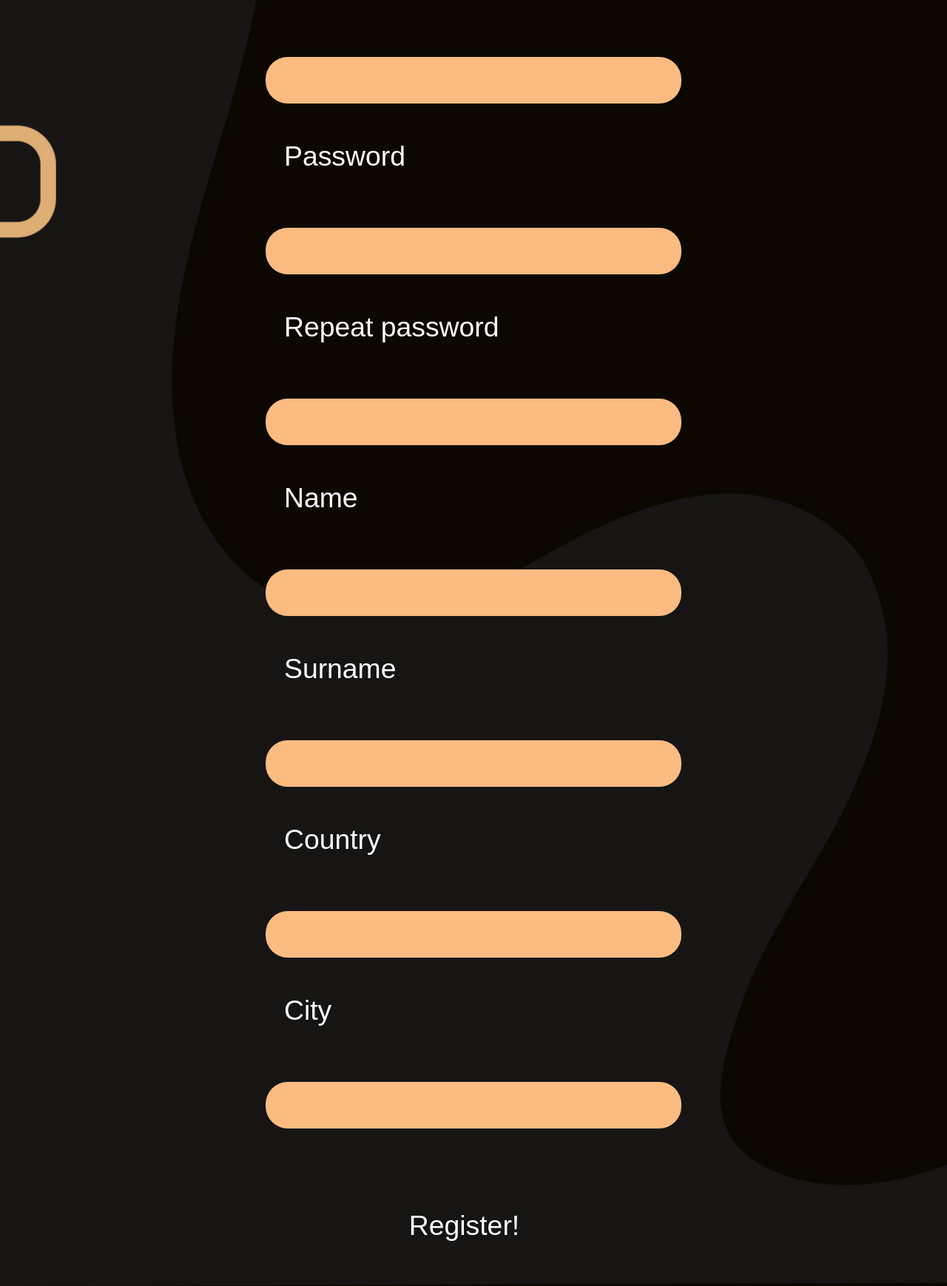
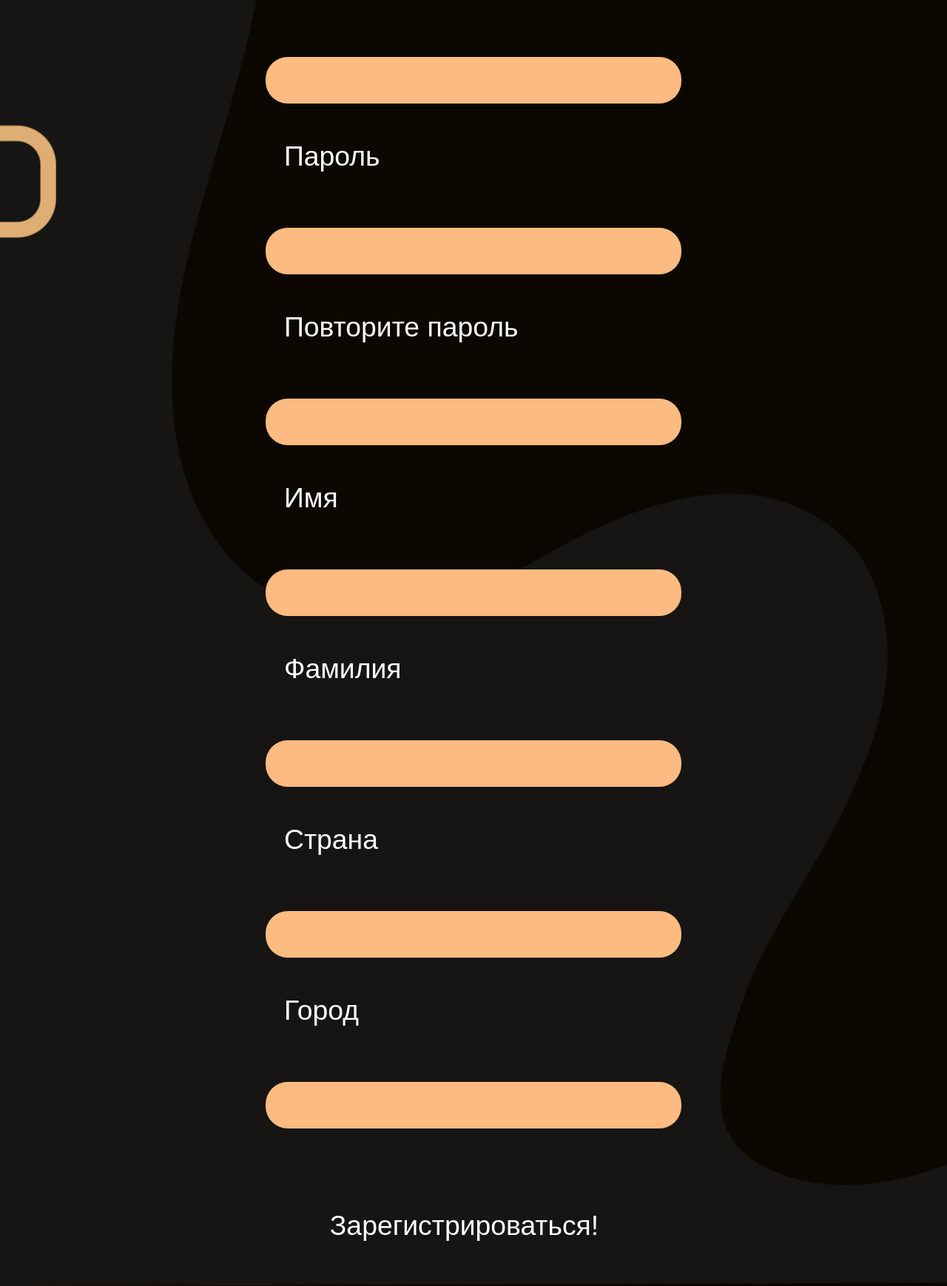
Before and after one commit to mihdenis85/psycho_test, a Flask app: page /register in a window 1280 px wide. Shown: the part 362-2101 px from the top of the page at 74% size. Run offline with Flask 2, Linux system fonts and the light colour scheme.

Commit message:
Fix small bugs

```diff
--- a/Project/forms/login_form.py
+++ b/Project/forms/login_form.py
@@ -5,5 +5,5 @@ from wtforms.validators import DataRequired
 
 class LoginForm(FlaskForm):
     email = TextField('E-mail', validators=[DataRequired()])
-    password = PasswordField('Password')
-    submit = SubmitField('Enter')
+    password = PasswordField('Пароль')
+    submit = SubmitField('Войти')
--- a/Project/forms/register_form.py
+++ b/Project/forms/register_form.py
@@ -5,10 +5,10 @@ from wtforms.validators import DataRequired
 
 class RegisterForm(FlaskForm):
     email = StringField('E-mail', validators=[DataRequired()])
-    name = StringField('Name', validators=[DataRequired()])
-    surname = StringField('Surname', validators=[DataRequired()])
-    country = StringField('Country', validators=[DataRequired()])
-    city = StringField('City', validators=[DataRequired()])
-    password = PasswordField('Password', validators=[DataRequired()])
-    password_again = PasswordField('Repeat password', validators=[DataRequired()])
-    submit = SubmitField('Register!')
+    name = StringField('Имя', validators=[DataRequired()])
+    surname = StringField('Фамилия', validators=[DataRequired()])
+    country = StringField('Страна', validators=[DataRequired()])
+    city = StringField('Город', validators=[DataRequired()])
+    password = PasswordField('Пароль', validators=[DataRequired()])
+    password_again = PasswordField('Повторите пароль', validators=[DataRequired()])
+    submit = SubmitField('Зарегистрироваться!')
--- a/Project/static/css/style1.css
+++ b/Project/static/css/style1.css
@@ -185,9 +185,6 @@ button {
 	font-size: 50pt;
 	font-weight: normal;
 }
-.text_h:first-letter {
-	vertical-align: sub;
-}
 .list-group {
 	list-style-type: none;
 	font-size: 28pt;
--- a/Project/templates/main.html
+++ b/Project/templates/main.html
@@ -3,7 +3,7 @@
 {% block content %}
 
 <div class="text">
-				<h1 class="text_h">3MVK company</h1>
+				<h1 class="text_h">Твоя профессия</h1>
 				<ul class="text_list">
 					<li class="point_text_list">- Узнайте, кем стать</li>
 					<li class="point_text_list">- Выберите профессию у нас на сайте и почитайте описание</li>
--- a/Project/templates/results_test2.html
+++ b/Project/templates/results_test2.html
@@ -9,7 +9,7 @@
         <p class="text">
             {{ results }}
         </p>
-        {% if results != "Результатов еще нет. Пройдите наш тест 2" %}
+        {% if results != "Результатов еще нет. Пройдите наш тест" %}
         <p class="text">Спасибо за искренние ответы! Вы молодец!</p>
         {% endif %}
         <div class="underline-professions-categories"></div>
```
Also changed, not shown: Project/db/project.db.
